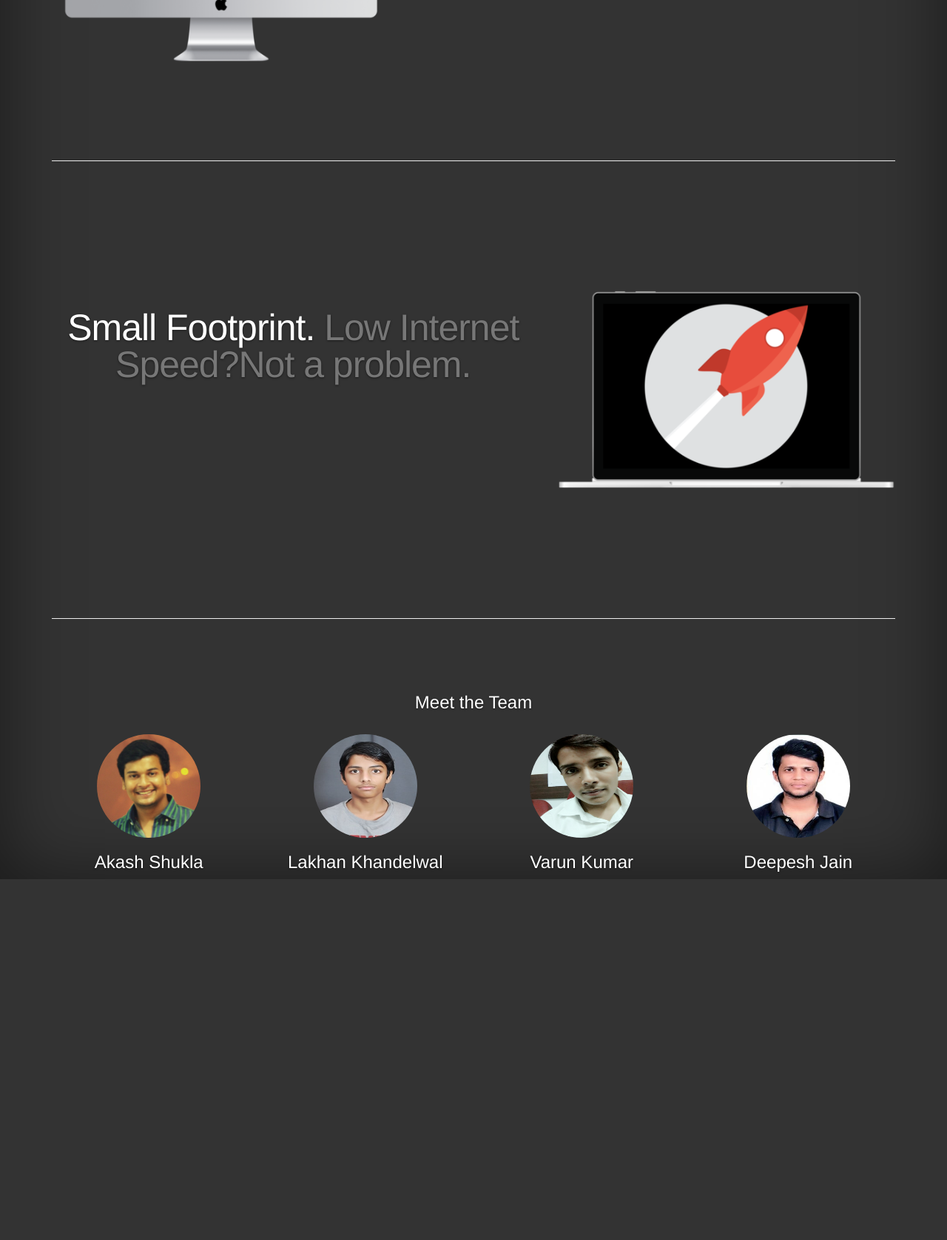
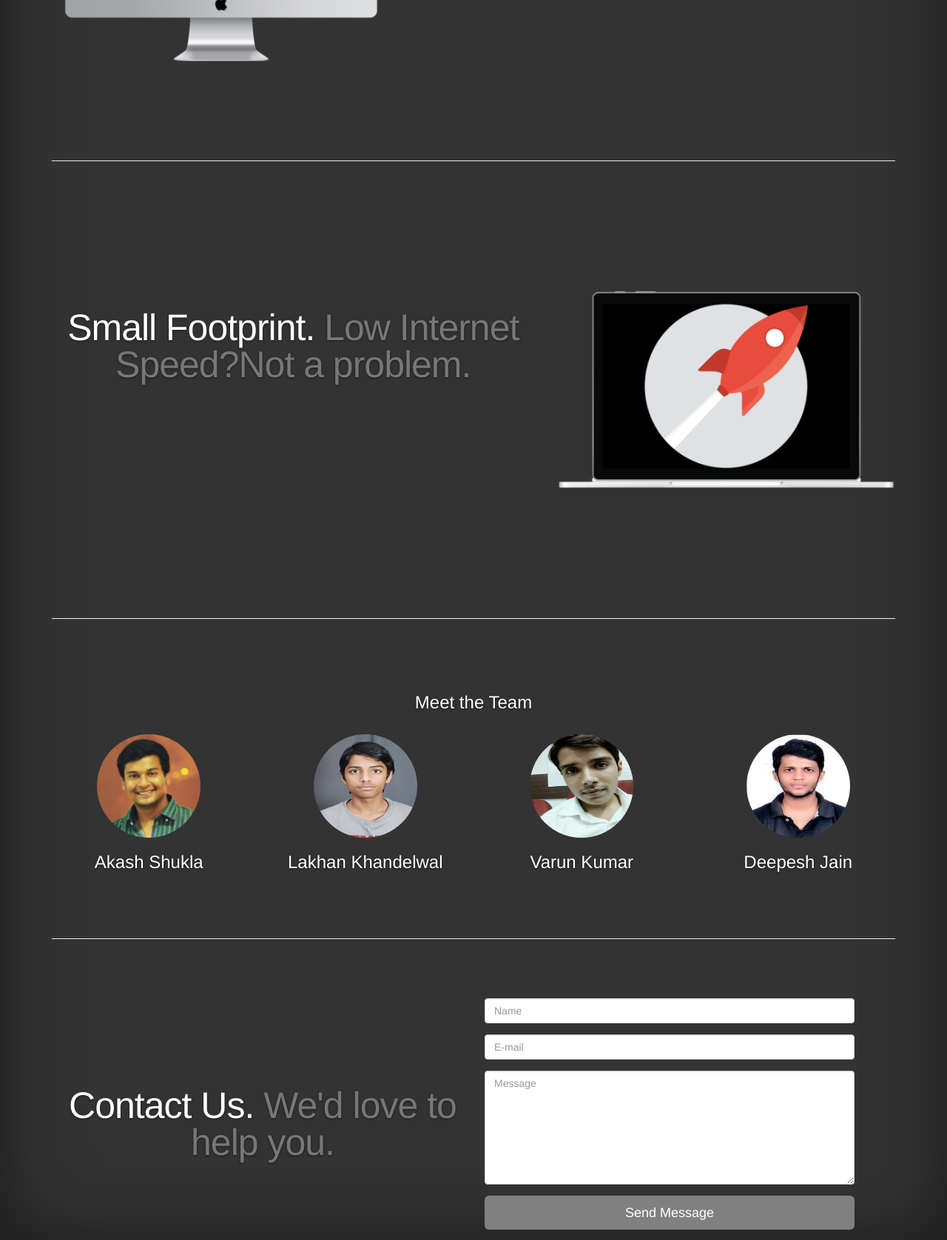
Before and after one commit to lakhan1309/php, a PHP site: page / in a window 1280 px wide. Shown: the part 1600-3277 px from the top of the page at 74% size. Before the commit the page ends 2789 px from the top, so only its background shows below. Run offline with PHP 8.4, Linux system fonts and the light colour scheme; some libraries are stand-ins or nearby versions.

Commit message:
"Contact Us "
Final contact us addition

```diff
--- a/index.php
+++ b/index.php
@@ -1,7 +1,12 @@
 <?php include_once("analyticstracking.php") ?>
 <!DOCTYPE html>
 <html lang="en">
-<head>
+<head><style>
+input {
+
+    color: black;
+}
+</style>
   <meta name="msvalidate.01" content="3D0E84C1134A4BAC59BB32FB3B982CE4" />
 <meta charset="utf-8">
 <meta name="description" content="Compile Pad is an online compiler/interpreter,  where you can run your C | C++ | HTML | Python | PHP code.You can select different types of themes like 3024-day | 3024-night | abcdef | ambiance | base16-dark">
@@ -28,17 +33,7 @@
   <script src="jcubic/js/jquery.terminal.min.js"></script>
   <script src="js/smoothscroll.js"></script>
   <link href="jcubic/css/jquery.terminal.css" rel="stylesheet"/>
-<!-- Hotjar Tracking Code for http://compilepad-webide.rhcloud.com/ -->
-<script>
-    (function(h,o,t,j,a,r){
-        h.hj=h.hj||function(){(h.hj.q=h.hj.q||[]).push(arguments)};
-        h._hjSettings={hjid:339682,hjsv:5};
-        a=o.getElementsByTagName('head')[0];
-        r=o.createElement('script');r.async=1;
-        r.src=t+h._hjSettings.hjid+j+h._hjSettings.hjsv;
-        a.appendChild(r);
-    })(window,document,'//static.hotjar.com/c/hotjar-','.js?sv=');
-</script>
+
 </head>
 
 <body>
@@ -60,7 +55,8 @@
                 <li><a href="compilepad.php">IDE</a></li>
                 <li><a href="#fea">Features</a></li>
                 <li><a href="#about">About Us</a></li>
-              </ul>
+                  <li><a href="#contact">Contact Us</a></li>
+           </ul>
             </nav>
           </div>
         </div>
@@ -185,6 +181,38 @@
         </div>
       </div><!-- /.row -->
 
+       <hr class="featurette-divider">
+
+<a name="contact"></a>
+<div class="col-lg-6">
+  <h3 class="featurette-heading"> Contact Us.  <span class="text-muted">We'd love to help you.</span></h3>
+</div>
+
+
+<div class="col-lg-5">
+<form method="post" action="https://formspree.io/individualdesires@gmail.com" style="width: 500px" >
+   <div class="ajax-hidden">
+       <div class="form-group wow fadeInUp">
+        <label class="sr-only" for="c_name">Name</label>
+        <input type="text" id="c_name" class="form-control" name="c_name" placeholder="Name">
+       </div>
+
+       <div class="form-group wow fadeInUp" data-wow-delay=".1s">
+        <label class="sr-only" for="c_email">Email</label>
+        <input type="email" id="c_email" class="form-control" name="c_email" placeholder="E-mail">
+       </div>
+
+       <div class="form-group wow fadeInUp" data-wow-delay=".2s">
+        <textarea class="form-control" id="c_message" name="c_message" rows="7" placeholder="Message"></textarea>
+       </div>
+
+
+       <button type="submit" style="background-color:grey; "class="btn btn-lg btn-block wow fadeInUp" data-wow-delay=".3s">Send Message</button>
+      </div>
+      <div class="ajax-response"></div>
+     </form></div>
+
+
 
       <!-- /END THE FEATURETTES -->
     </div>
@@ -227,7 +255,7 @@ jQuery(document).ready(function($) {
   greetings: "\nWelcome human! Enter help to list all available commands\n",
   onBlur: function() {
             // prevent loosing focus
-            return false;
+            return true;
           }
         });
 });
@@ -242,5 +270,7 @@ $("#terminal").animate({ scrollTop: $("#terminal")[0].scrollHeight}, 1000);
     <script src="bootstrap/js/bootstrap.min.js"></script>
     <!-- IE10 viewport hack for Surface/desktop Windows 8 bug -->
     <script src="bootstrap/js/ie10-viewport-bug-workaround.js"></script>
+
+
   </body>
   </html>
```
